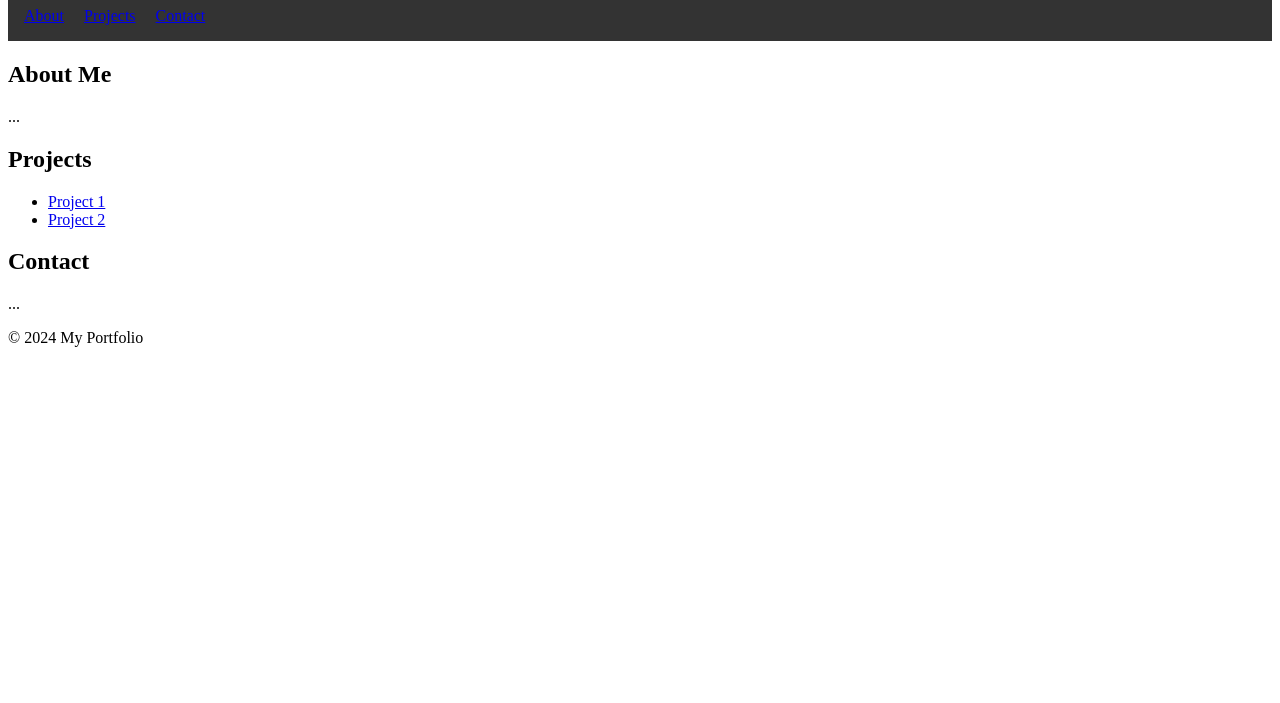
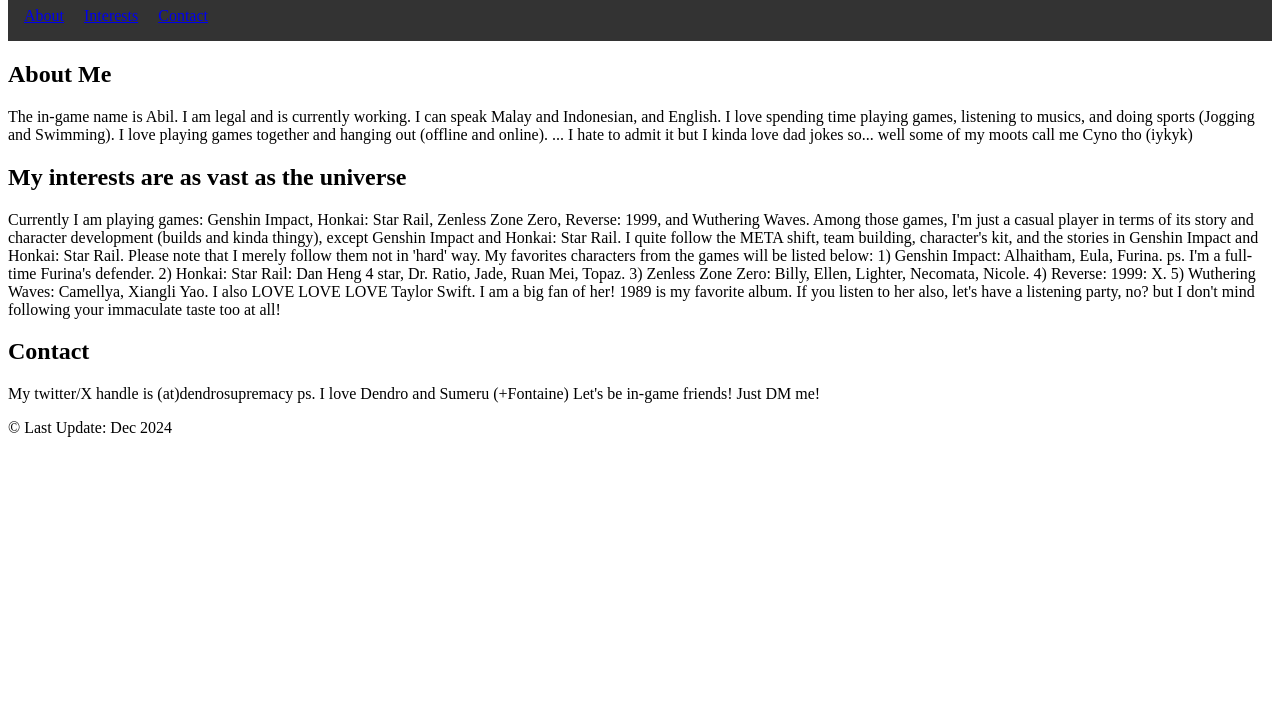
Before and after one commit to furinaur/Abil-s-Intro, a plain HTML site: page index.html in a window 1280 px wide. Shown: the part 97-800 px from the top of the page. Drawn offline with Linux system fonts and the light colour scheme.

Commit message:
Update index.html

```diff
--- a/index.html
+++ b/index.html
@@ -9,11 +9,11 @@
 <body>
 
     <header>
-        <h1>My Portfolio</h1>
+        <h1>Abil's Intro</h1>
         <nav>
             <ul>
                 <li><a href="#about">About</a></li>
-                <li><a href="#projects">Projects</a></li>
+                <li><a href="#interests">Interests</a></li>
                 <li><a href="#contact">Contact</a></li>
             </ul>
         </nav>
@@ -22,25 +22,50 @@
     <main>
         <section id="about">
             <h2>About Me</h2>
-            <p>...</p>
+            <p>
+                The in-game name is Abil. I am legal and is currently working.
+                I can speak Malay and Indonesian, and English. I love spending time playing games, listening to musics, and doing sports (Jogging and Swimming).
+                I love playing games together and hanging out (offline and online).
+                ... I hate to admit it but I kinda love dad jokes so... well some of my moots call me Cyno tho (iykyk)
+            </p>
         </section>
 
-        <section id="projects">
-            <h2>Projects</h2>
-            <ul>
-                <li><a href="project1.html">Project 1</a></li>
-                <li><a href="project2.html">Project 2</a></li>
-            </ul>
+        <section id="interests">
+            <h2>My interests are as vast as the universe</h2>
+            <p>
+                Currently I am playing games: Genshin Impact, Honkai: Star Rail, Zenless Zone Zero, Reverse: 1999, and Wuthering Waves.
+                Among those games, I'm just a casual player in terms of its story and character development (builds and kinda thingy), except Genshin Impact and Honkai: Star Rail.
+                I quite follow the META shift, team building, character's kit, and the stories in Genshin Impact and Honkai: Star Rail.
+                Please note that I merely follow them not in 'hard' way.
+
+                My favorites characters from the games will be listed below:
+                1) Genshin Impact: Alhaitham, Eula, Furina. ps. I'm a full-time Furina's defender.
+                2) Honkai: Star Rail: Dan Heng 4 star, Dr. Ratio, Jade, Ruan Mei, Topaz.
+                3) Zenless Zone Zero: Billy, Ellen, Lighter, Necomata, Nicole.
+                4) Reverse: 1999: X.
+                5) Wuthering Waves: Camellya, Xiangli Yao.
+
+                I also LOVE LOVE LOVE Taylor Swift. I am a big fan of her!
+                1989 is my favorite album. If you listen to her also, let's have a listening party, no?
+
+                but I don't mind following your immaculate taste too at all!
+            <p>
         </section>
 
         <section id="contact">
             <h2>Contact</h2>
-            <p>...</p>
+            <p>
+                My twitter/X handle is (at)dendrosupremacy
+
+                ps. I love Dendro and Sumeru (+Fontaine)
+
+                Let's be in-game friends! Just DM me!
+            </p>
         </section>
     </main>
 
     <footer>
-        <p>&copy; 2024 My Portfolio</p>
+        <p>&copy; Last Update: Dec 2024</p>
     </footer>
 
     <script src="script.js"></script>
```
